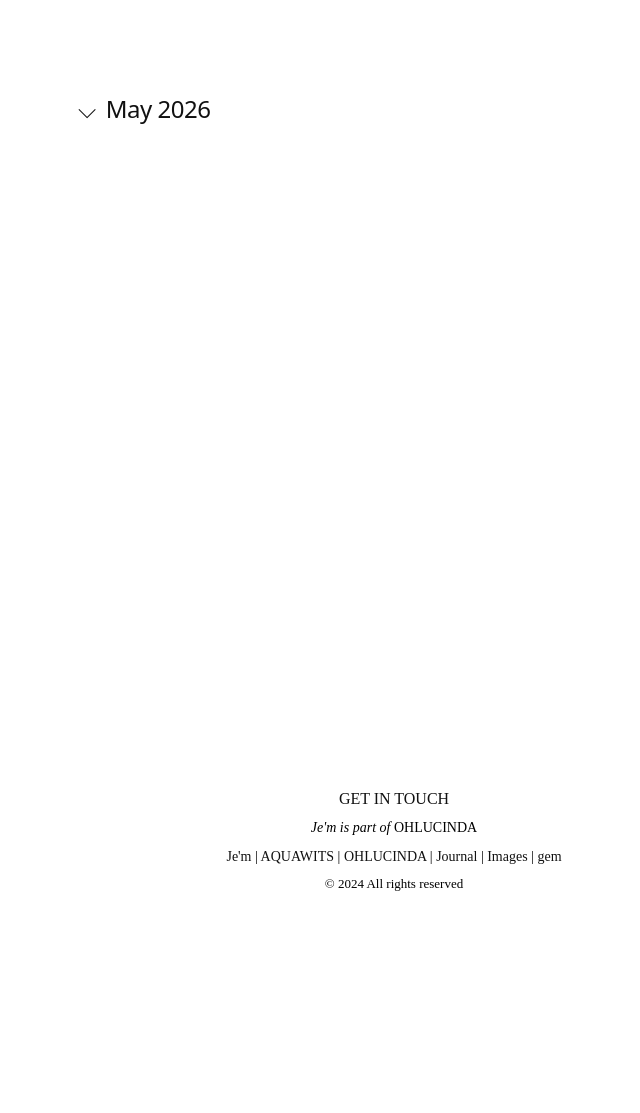
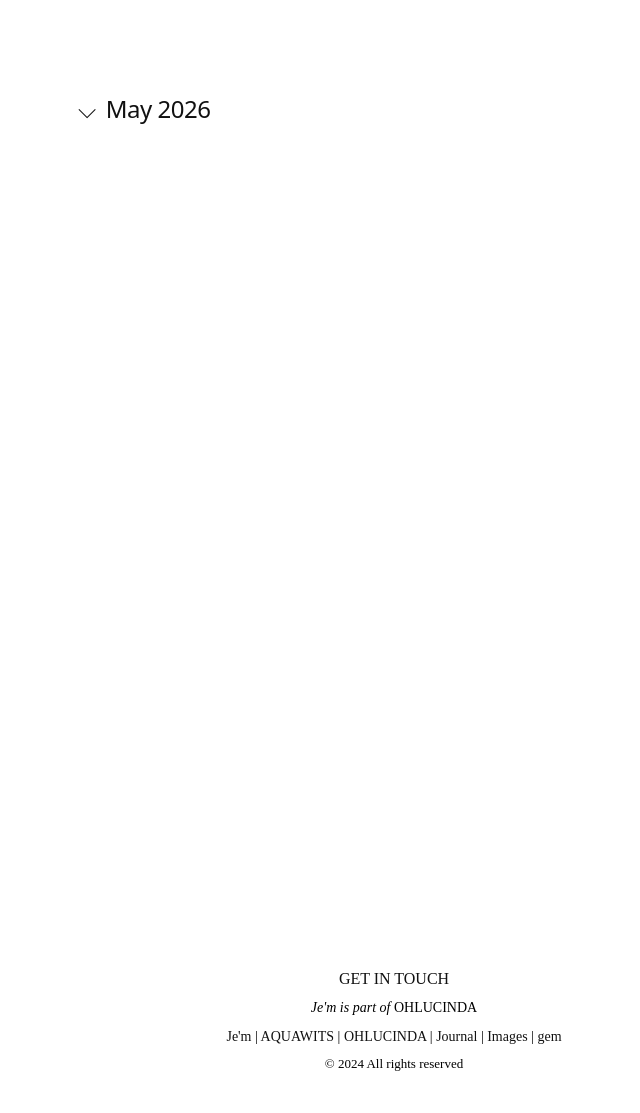
Before and after one commit to ohlucinda/ohlucinda-mobile, a Jekyll site: the page built from index.html, in a window 1280 px wide. Shown: the whole page, without its empty margins (246-886 px from the left). Built offline with Jekyll 4.4.1, drawn with Linux system fonts in a browser that asks for light colours; before the commit the page ends 933 px from its top, so only the background shows below that.

Commit message:
Update style.css

```diff
--- a/assets/style.css
+++ b/assets/style.css
@@ -182,6 +182,6 @@ details summary::before {
 @media (min-width: 1024px) {
 
   .footer {
-    margin-top: 520px;
+    margin-top: 700px;
   }
 }
```
